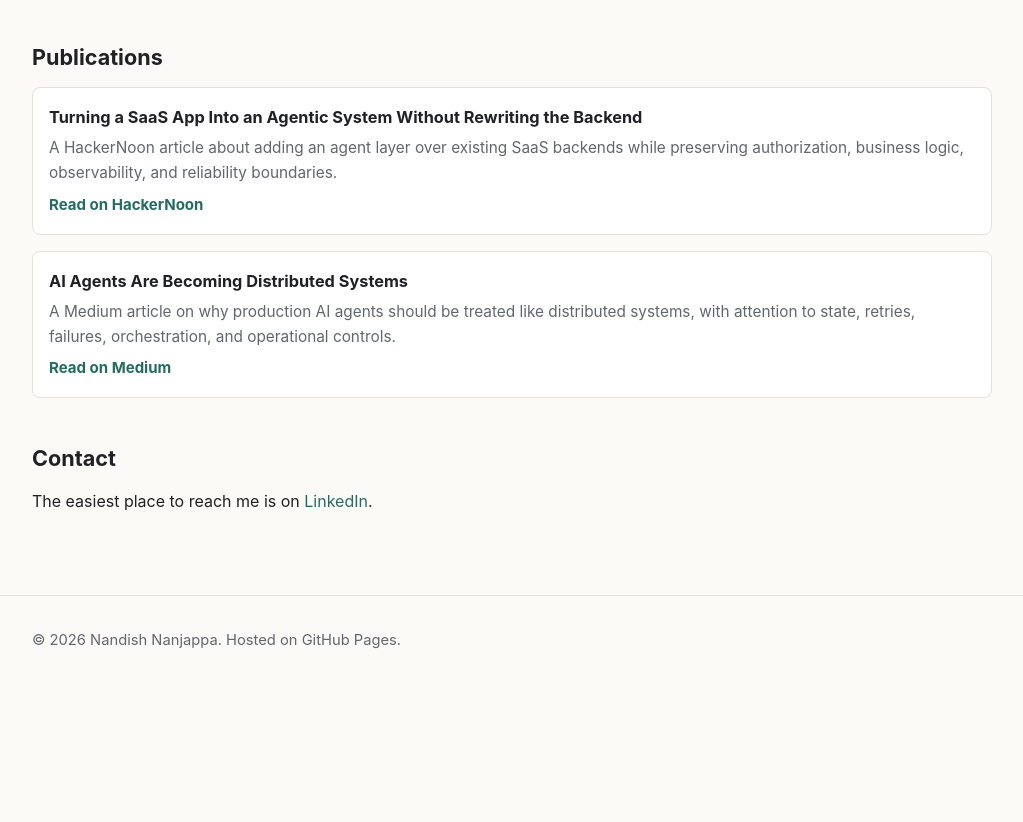
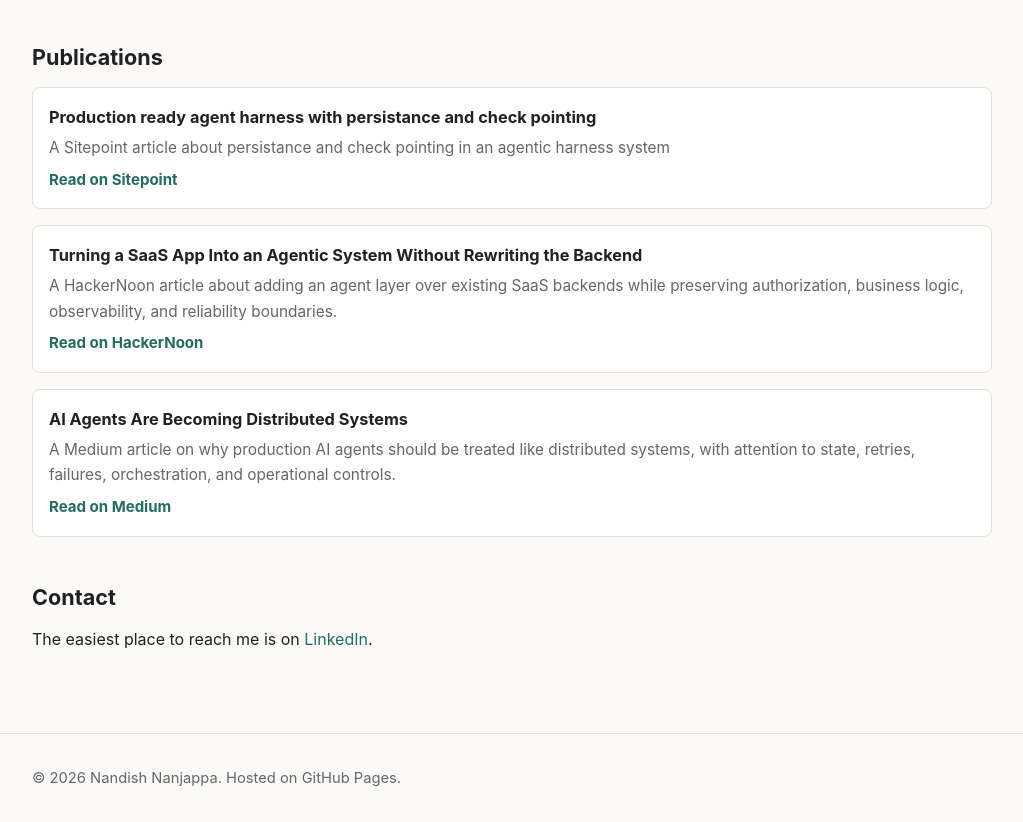
Before and after one commit to nandishn/nandishn.github.io, a plain HTML site: page index.html in a window 1280 px wide. Shown: the part 2819-3641 px from the top of the page, without its empty margins (128-1151 px from the left). Before the commit the page ends 3503 px from the top, so only its background shows below. Drawn offline with Linux system fonts and the light colour scheme.

Commit message:
Update index.html

```diff
--- a/index.html
+++ b/index.html
@@ -456,6 +456,13 @@
             <h2>Publications</h2>
             <div class="link-list">
                 <article class="card link-card">
+                    <h3>Production ready agent harness with persistance and check pointing</h3>
+                    <p>
+                        A Sitepoint article about persistance and check pointing in an agentic harness system
+                    </p>
+                    <a class="source" href="https://www.sitepoint.com/designing-a-production-ready-agent-harness-with-persistence-and-checkpointing/" target="_blank" rel="noreferrer">Read on Sitepoint</a>
+                </article>
+                <article class="card link-card">
                     <h3>Turning a SaaS App Into an Agentic System Without Rewriting the Backend</h3>
                     <p>
                         A HackerNoon article about adding an agent layer over existing SaaS backends while preserving authorization, business logic, observability, and reliability boundaries.
```
